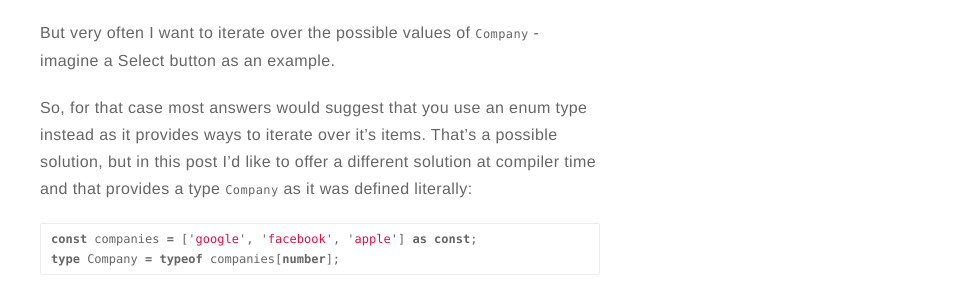
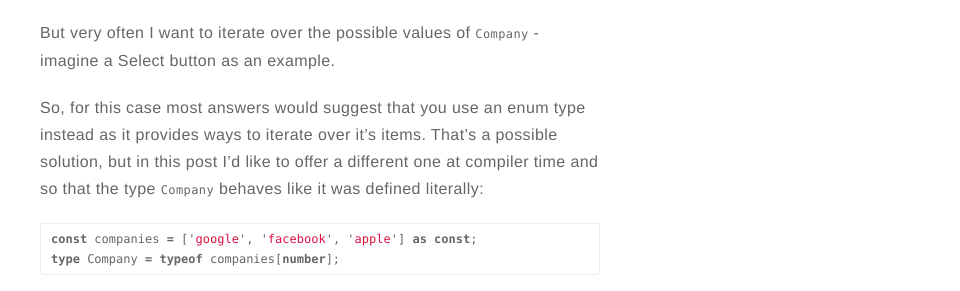
Before and after one commit to vieiramanoel/vieiramanoel.github.io, a Jekyll site: the page built from _posts/2020-12-27-typescript-iterate-over-literal.md, in a window 1280 px wide. Shown: the part 449-740 px from the top of the page, without its empty margins (320-1280 px from the left). Built offline with Jekyll 4.4.1, drawn with Linux system fonts in a browser that asks for light colours.

Commit message:
fix some concordances
Signed-off-by: Manoel <vieiranetoc@gmail.com>

````diff
--- a/_posts/2020-12-27-typescript-iterate-over-literal.md
+++ b/_posts/2020-12-27-typescript-iterate-over-literal.md
@@ -19,7 +19,7 @@ type Company = 'google' | 'facebook' | 'apple';
 
 But very often I want to iterate over the possible values of `Company` - imagine a Select button as an example.
 
-So, for that case most answers would suggest that you use an enum type instead as it provides ways to iterate over it's items. That's a possible solution, but in this post I'd like to offer a different solution at compiler time and that provides a type `Company` as it was defined literally:
+So, for this case most answers would suggest that you use an enum type instead as it provides ways to iterate over it's items. That's a possible solution, but in this post I'd like to offer a different one at compiler time and so that the type `Company` behaves like it was defined literally:
 
 ```typescript
 const companies = ['google', 'facebook', 'apple'] as const;
````
